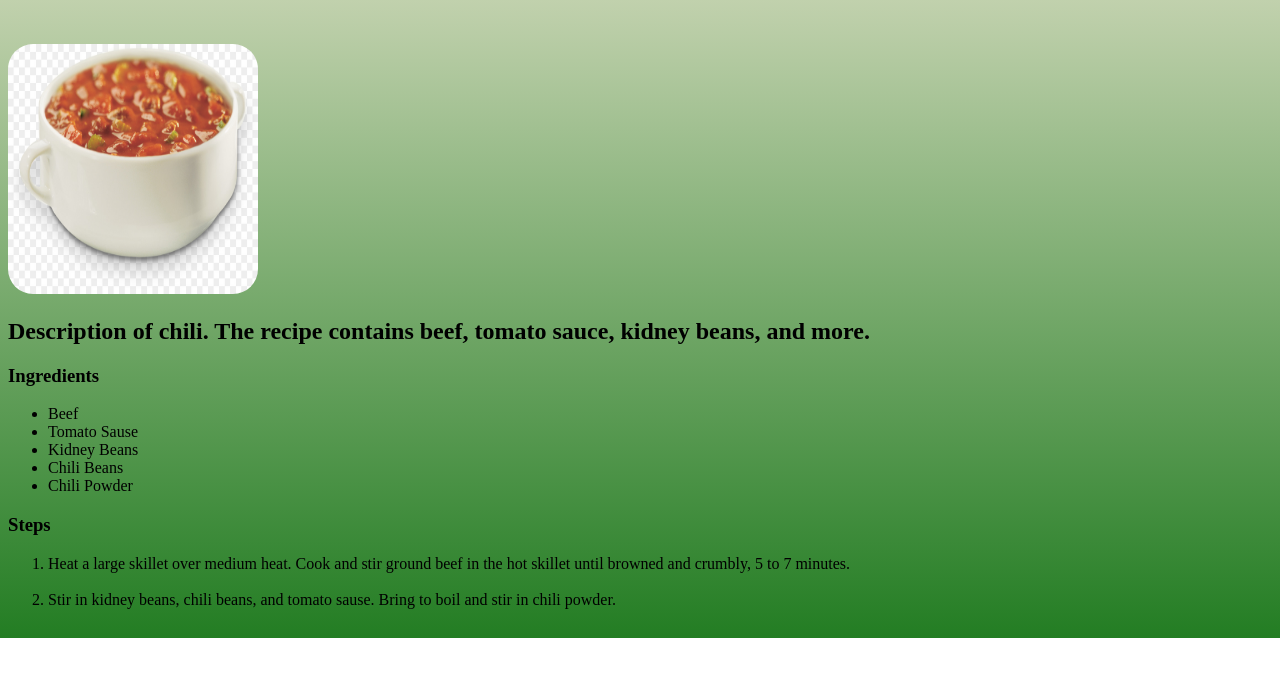
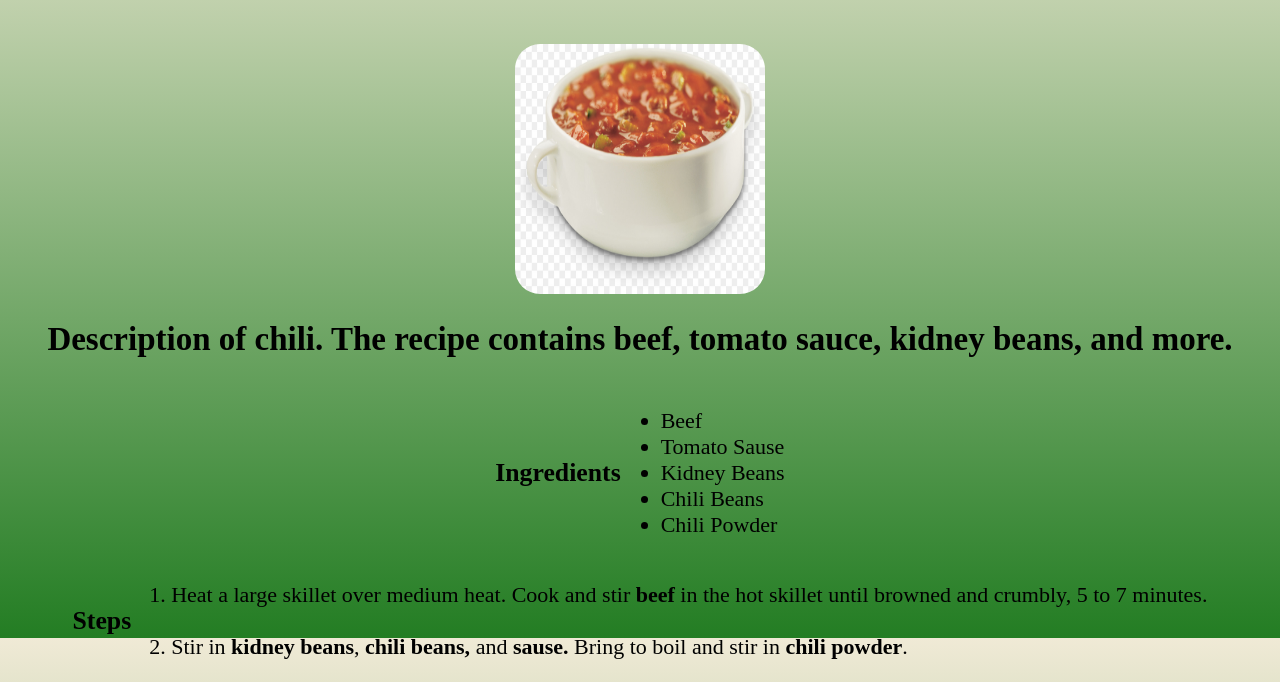
Before and after one commit to jwwals1/odin-recipes, a plain HTML site: page recipes/chili.html in a window 1280 px wide. Shown: the part 190-872 px from the top of the page. Before the commit the page ends 828 px from the top, so only its background shows below. Drawn offline with Linux system fonts and the light colour scheme.

Commit message:
Added formatting to chili.html

```diff
--- a/recipes/chili.html
+++ b/recipes/chili.html
@@ -3,14 +3,19 @@
 <head>
     <meta charset="UTF-8">
     <meta name="viewport" content="width=device-width, initial-scale=1.0">
-    <title>Document</title>
+    <title>Chili</title>
     <link rel="stylesheet" href="../styles.css">
 </head>
 <body>
     <a href="../index.html">Home</a>
     <h1>Chili</h1>
-    <img src="../images/chili.jpg" alt="Chili" width="200" height="200">
+    <div>
+    <img src="../images/chili.jpg" alt="Chili">
+    </div>
+    <div>
     <h2>Description of chili. The recipe contains beef, tomato sauce, kidney beans, and more.</h2>
+    </div>
+    <div>
     <p>
         <h3>Ingredients</h3>
         <ul>
@@ -31,16 +36,19 @@
             </li>
         </ul>
     </p>
+    </div>
+    <div>
     <p>
         <h3>Steps</h3>
         <ol>
             <li>
-                Heat a large skillet over medium heat. Cook and stir ground beef in the hot skillet until browned and crumbly, 5 to 7 minutes.
+                Heat a large skillet over medium heat. Cook and stir <span> beef </span> in the hot skillet until browned and crumbly, 5 to 7 minutes.
             </li><br>
             <li>
-                Stir in kidney beans, chili beans, and tomato sause. Bring to boil and stir in chili powder.
+                Stir in <span>kidney beans</span>,<span> chili beans,</span> and <span> sause.</span> Bring to boil and stir in <span>chili powder</span>.
             </li>
         </ol>
     </p>
+    </div>
 </body>
 </html>
```
